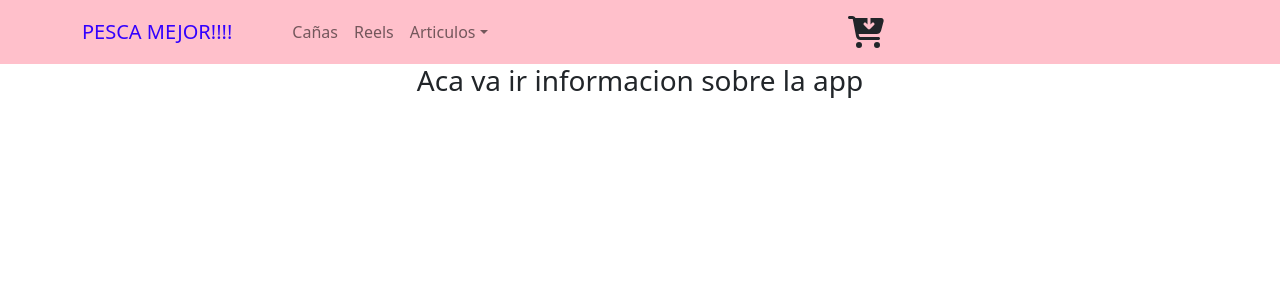
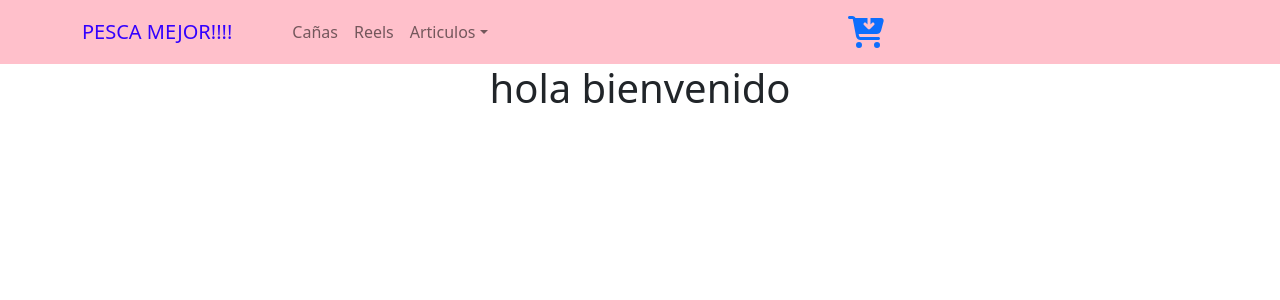
Before and after one commit to GermanMontenegro86/react, a React (Create React App) app in the folder mi-carro/: page / in a window 1280 px wide. Shown: the top 300 px of the page. Built offline with nearby package versions, Linux system fonts and the light colour scheme.

Commit message:
PreEntrega1 Montenegro

```diff
--- a/mi-carro/src/App.js
+++ b/mi-carro/src/App.js
@@ -1,6 +1,6 @@
 import './App.css';
 import 'bootstrap/dist/css/bootstrap.min.css';
-import NavBar from './components/navegacion/NavBar';
+import NavBar from './components/NavBar/NavBar';
 import Container from './components/container/container';
 
 
@@ -8,7 +8,7 @@ function App() {
   return (
     <div className="App">
     <NavBar/>
-    <Container/>
+    <Container mensaje="hola bienvenido"/>
     </div>
   );
 }
--- a/mi-carro/src/components/icons/CartWidget.js
+++ b/mi-carro/src/components/CartWidget/CartWidget.js
@@ -6,7 +6,8 @@ import './CartWidget.css';
 const CartWidget=()=>{
     return(
         <div className="carrito">
-            <FontAwesomeIcon icon={faCartArrowDown}/>
+            <a  href="#"> <FontAwesomeIcon icon={faCartArrowDown}/></a>
+
         </div>
     )
 }
--- a/mi-carro/src/components/navegacion/NavBar.js
+++ b/mi-carro/src/components/NavBar/NavBar.js
@@ -3,7 +3,7 @@ import Nav from 'react-bootstrap/Nav';
 import Navbar from 'react-bootstrap/Navbar';
 import NavDropdown from 'react-bootstrap/NavDropdown';
 import './NavBar.css'
-import CartWidget from '../icons/CartWidget';
+import CartWidget from '../CartWidget/CartWidget';
 
 
 function NavBar() {
@@ -17,12 +17,12 @@ function NavBar() {
         <Navbar.Toggle aria-controls="basic-navbar-nav" />
         <Navbar.Collapse id="basic-navbar-nav">
           <Nav className="me-auto">
-            <Nav.Link href="#home">Cañas</Nav.Link>
-            <Nav.Link href="#link">Reels</Nav.Link>
+            <Nav.Link href="#">Cañas</Nav.Link>
+            <Nav.Link href="#">Reels</Nav.Link>
             <NavDropdown title="Articulos" id="basic-nav-dropdown">
-              <NavDropdown.Item href="#action/3.1">Campings</NavDropdown.Item>
-              <NavDropdown.Item href="#action/3.3">Cuchillos</NavDropdown.Item>
-              <NavDropdown.Item href="#action/3.4">Ropa</NavDropdown.Item>
+              <NavDropdown.Item href="#">Campings</NavDropdown.Item>
+              <NavDropdown.Item href="#">Cuchillos</NavDropdown.Item>
+              <NavDropdown.Item href="#">Ropa</NavDropdown.Item>
             </NavDropdown>
           </Nav>
         </Navbar.Collapse>
--- a/mi-carro/src/components/container/container.js
+++ b/mi-carro/src/components/container/container.js
@@ -1,9 +1,11 @@
-const Container=()=>{
-    return(
+function Container(greeting) {
+    return (
         <div>
-            <h3>Aca va ir informacion sobre la app</h3>
+
+          <h1>{greeting.mensaje}</h1>
         </div>
+
     )
-}
+  }
 
-export default Container;
+  export default Container;
```
Also changed, not shown: mi-carro/src/components/CartWidget/CartWidget.css (renamed from mi-carro/src/components/icons/CartWidget.css), mi-carro/src/components/NavBar/NavBar.css (renamed from mi-carro/src/components/navegacion/NavBar.css).
